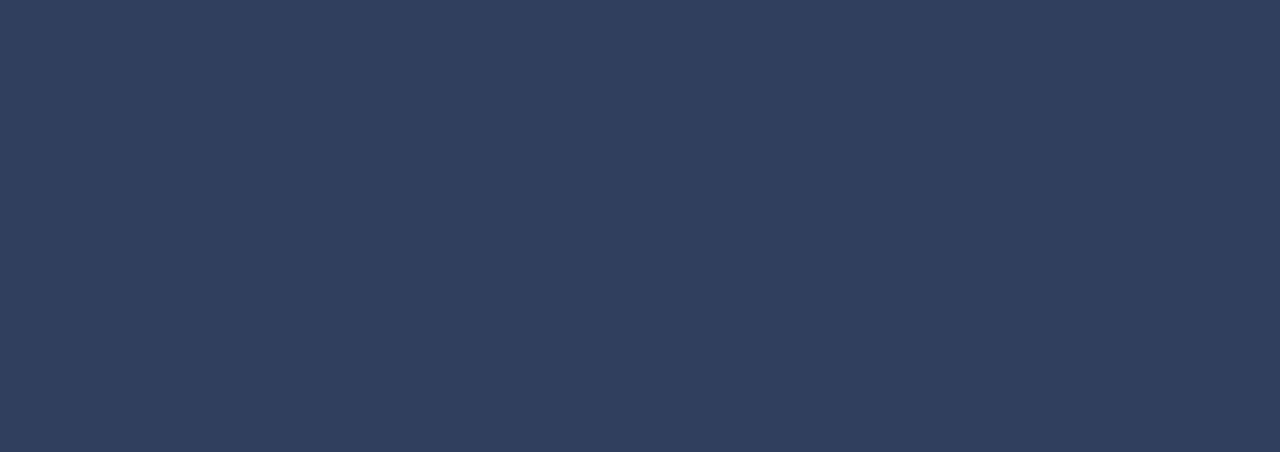
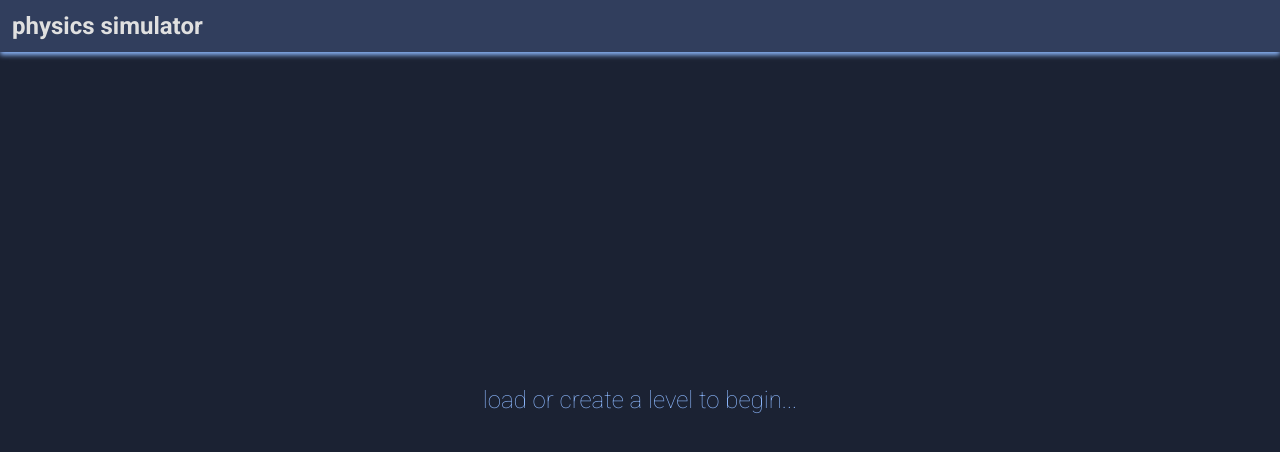
Before and after one commit to c-m-w/physics-simulator, a React (Create React App) app in the folder client/: page /simulator in a window 1280 px wide. Before the commit this address had no page. Shown: the top 452 px of the page. Built offline with nearby package versions, Linux system fonts and the light colour scheme.

Commit message:
huge update

```diff
--- a/client/src/App.js
+++ b/client/src/App.js
@@ -3,6 +3,7 @@
 import {Routes, Route} from "react-router-dom";
 
 import Home from "./pages/Home";
+import Simulator from "./pages/Simulator";
 
 import "./index.css";
 
@@ -13,6 +14,9 @@ function App() {
 			<Route index element={
 				<Home />
 			} />
+			<Route path="simulator" element={
+				<Simulator />
+			} />
 		</Routes>
 	);
 }
--- /dev/null
+++ b/client/src/components/Board.js
@@ -0,0 +1,38 @@
+/// Board.js
+
+import {useState} from "react";
+
+import useLevel from "../hooks/useLevel";
+
+export default function Board() {
+
+    const level = useLevel();
+    const [boardElement, setBoardElement] = useState(null);
+    let y = 0;
+
+    if (boardElement !== null) {
+
+        const gl = boardElement.getContext("experimental-webgl");
+
+        console.log(gl);
+    }
+
+    console.log(level);
+
+    if (!level.loaded) {
+
+        return (
+            <div className="empty-level">
+                <h2 className="thin light-blue absolute-centered">
+                    load or create a level to begin...
+                </h2>
+            </div>
+        )
+    }
+
+    return (
+        <canvas
+            id="board"
+            ref={e => e !== null && boardElement === null && setBoardElement(e)} />
+    )
+}
--- /dev/null
+++ b/client/src/components/Header.js
@@ -0,0 +1,16 @@
+/// Header.js
+
+import useLevel from "../hooks/useLevel";
+
+export default function Header() {
+
+    const level = useLevel();
+
+    return (
+        <>
+            <header className="sub">
+                <h2 className="white">physics simulator</h2>
+            </header>
+        </>
+    );
+}
--- a/client/src/components/MainHeader.js
+++ b/client/src/components/MainHeader.js
@@ -19,7 +19,7 @@ export default function MainHeader() {
 
     return (
         <>
-            <header>
+            <header className="main">
                 {userText}
                 <h1 className="white centered">physics simulator</h1>
             </header>
--- /dev/null
+++ b/client/src/context/LevelContext.js
@@ -0,0 +1,40 @@
+/// UserContext.js
+
+import {Component, createContext} from "react";
+
+const levelContext = createContext();
+
+class LevelContextProvider extends Component {
+
+    state = {
+        data: "",
+        name: "",
+        loaded: false
+    }
+
+    load = (name) => {
+    }
+
+    save = () => {
+    }
+
+    componentDidMount() {
+
+        this.load();
+    }
+
+    render() {
+
+        const {Provider} = levelContext;
+        const {load, save, state} = this;
+
+        return (
+            <Provider
+                value={{load, save, ...state}}>
+                    {this.props.children}
+            </Provider>
+        );
+    }
+}
+
+export {LevelContextProvider, levelContext};
--- /dev/null
+++ b/client/src/hooks/useLevel.js
@@ -0,0 +1,12 @@
+/// useLevel.js
+
+import {useContext} from "react";
+
+import {levelContext} from "../context/LevelContext";
+
+export default function useLevel() {
+
+    const level = useContext(levelContext);
+
+    return level;
+}
--- a/client/src/index.css
+++ b/client/src/index.css
@@ -7,6 +7,7 @@
 
 body {
 	/* variables */
+	--black: #1B2233;
 	--dark-blue: #313E5D;
 	--blue: #394970;
 	--light-blue: #8AB4F8;
@@ -14,7 +15,6 @@ body {
 	--red: #F37D7D;
 
 	/* body style */
-	padding: 1rem;
 
 	font-family: 'Roboto', sans-serif;
 	-webkit-font-smoothing: antialiased;
@@ -73,6 +73,13 @@ body {
 	text-align: center;
 }
 
+.absolute-centered {
+	position: absolute;
+	top: 50%;
+	left: 50%;
+	transform: translateX(-50%) translateY(-50%);
+}
+
 /**************************************************
 *
 *	global styles
@@ -124,6 +131,10 @@ button:disabled {
 *	home
 *
 **************************************************/
+
+header.main {
+	padding: 1rem;
+}
 
 .user-text {
 	width: max-content;
@@ -210,3 +221,29 @@ form.register button {
 	font-weight: 100;
 	margin-top: 1rem;
 }
+
+/**************************************************
+*
+*	simulator
+*
+**************************************************/
+
+header.sub {
+	background-color: var(--dark-blue);
+
+	padding: 0.75rem;
+
+	box-shadow: var(--light-blue) 0px 3px 5px;
+}
+
+canvas,
+.empty-level {
+	position: absolute;
+	left: 0;
+	top: 0;
+	height: 100vh;
+	width: 100vw;
+	z-index: -1;
+
+	background-color: var(--black);
+}
--- a/client/src/index.js
+++ b/client/src/index.js
@@ -6,6 +6,7 @@ import ReactDOM from "react-dom/client";
 import {BrowserRouter as Router} from "react-router-dom";
 
 import {UserContextProvider} from "./context/UserContext.js";
+import { LevelContextProvider } from "./context/LevelContext.js";
 
 import App from "./App";
 import "./index.css";
@@ -15,7 +16,9 @@ root.render(
 	<React.StrictMode>
 		<Router>
 			<UserContextProvider>
-				<App />
+				<LevelContextProvider>
+					<App />
+				</LevelContextProvider>
 			</UserContextProvider>
 		</Router>
 	</React.StrictMode>
--- a/client/src/pages/Home.js
+++ b/client/src/pages/Home.js
@@ -1,6 +1,7 @@
 /// Home.js
 
 import {useState} from "react";
+import {useNavigate} from "react-router-dom";
 
 import useUser from "../hooks/useUser";
 
@@ -16,6 +17,7 @@ const Popup = {
 
 export default function Home() {
 
+    const navigate = useNavigate();
     const [popup, setPopup] = useState(Popup.None);
     const user = useUser();
 
@@ -23,7 +25,10 @@ export default function Home() {
         <>
             <MainHeader />
             <div className="actions">
-                <button id="enter">enter</button>
+                <button
+                    ///disabled={!user.isLoggedIn()}
+                    onClick={() => navigate("/simulator")}
+                    id="enter">enter</button>
                 <button
                     disabled={user.isLoggedIn()}
                     onClick={() => setPopup(Popup.Login)}
--- /dev/null
+++ b/client/src/pages/Simulator.js
@@ -0,0 +1,18 @@
+/// Simulator.js
+
+import useUser from "../hooks/useUser";
+
+import Header from "../components/Header";
+import Board from "../components/Board";
+
+export default function Simulator() {
+
+    const user = useUser();
+
+    return (
+        <>
+            <Header />
+            <Board />
+        </>
+    );
+}
```
